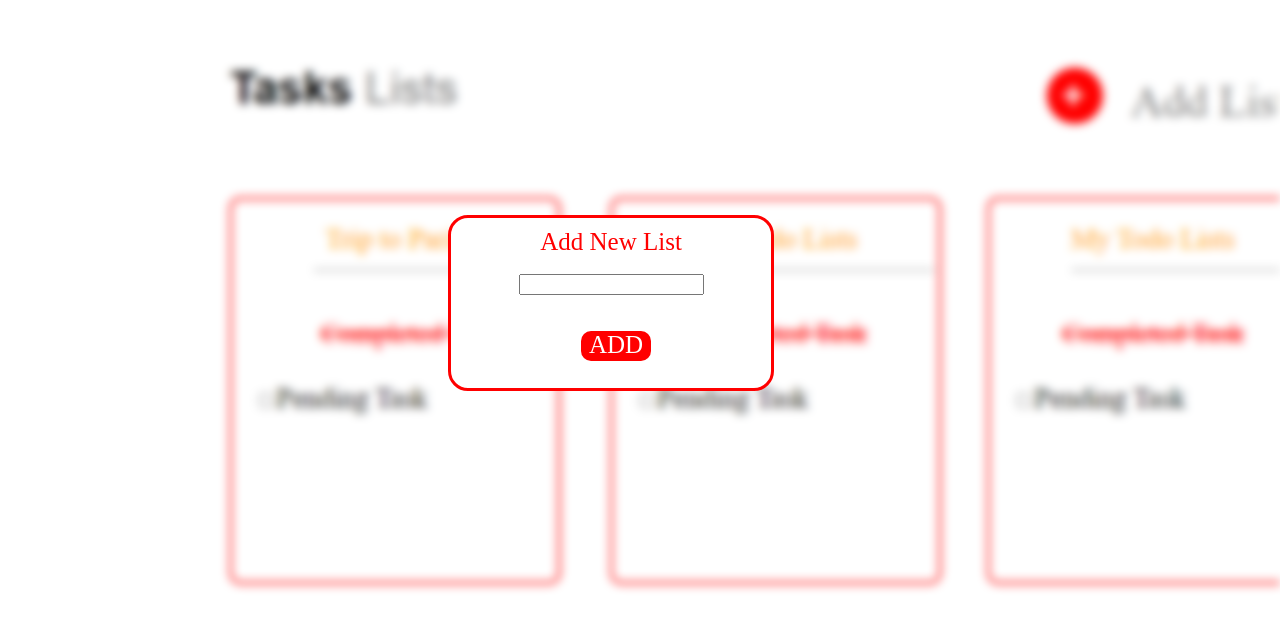
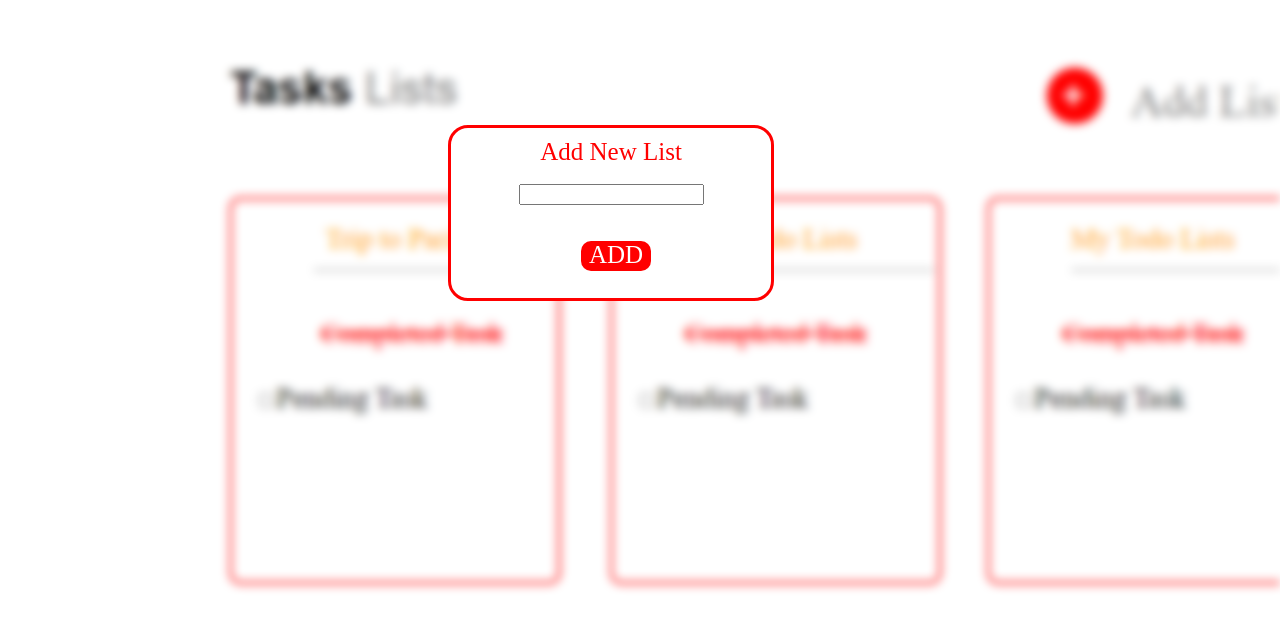
Before and after one commit to lonkashravan2070/lshravankumartodoappproject, a plain HTML site: page indexaddlist.html in a window 1280 px wide. Shown: the part 155-784 px from the top of the page. Drawn offline with Linux system fonts and the light colour scheme.

Commit message:
Update indexaddlist.html

```diff
--- a/indexaddlist.html
+++ b/indexaddlist.html
@@ -34,7 +34,7 @@
             width: 300px;
             border: 3px solid red;
             margin:auto;
-            margin-top: 250px;
+            margin-top: 160px;
             text-align: center;
             padding: 10px;
             border-radius: 20px;
```
